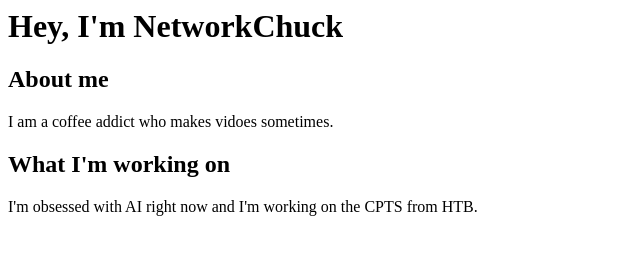
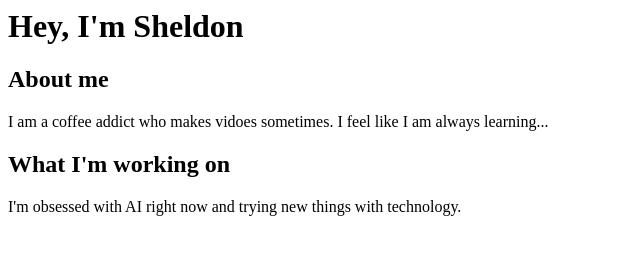
Before and after one commit to lvsbrady10/MYwebsite, a plain HTML site: page index.html in a window 1280 px wide. Shown: the whole page, without its empty margins (0-640 px from the left). Drawn offline with Linux system fonts and the light colour scheme.

Commit message:
index.html

```diff
--- a/index.html
+++ b/index.html
@@ -1,16 +1,16 @@
 
 <html>
     <h1>
-        Hey, I'm NetworkChuck
+        Hey, I'm Sheldon
     </h1>
     <body>
         <h2>About me</h2>
         <p>
-            I am a coffee addict who makes vidoes sometimes.
+            I am a coffee addict who makes vidoes sometimes. I feel like I am always learning...
         </p>
         <h2>What I'm working on</h2>
         <p>
-            I'm obsessed with AI right now and I'm working on the CPTS from HTB.
+            I'm obsessed with AI right now and trying new things with technology.
         </p>
     </body>
 </html>
```
